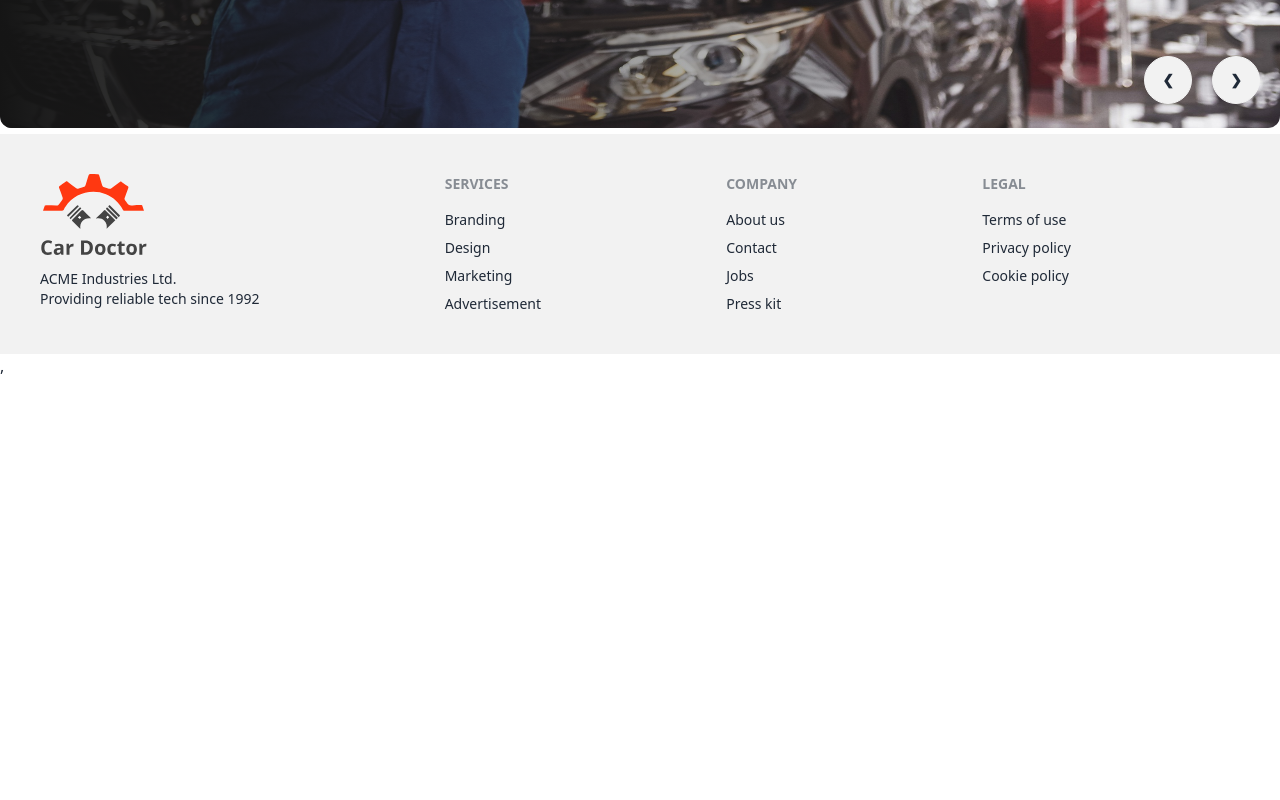
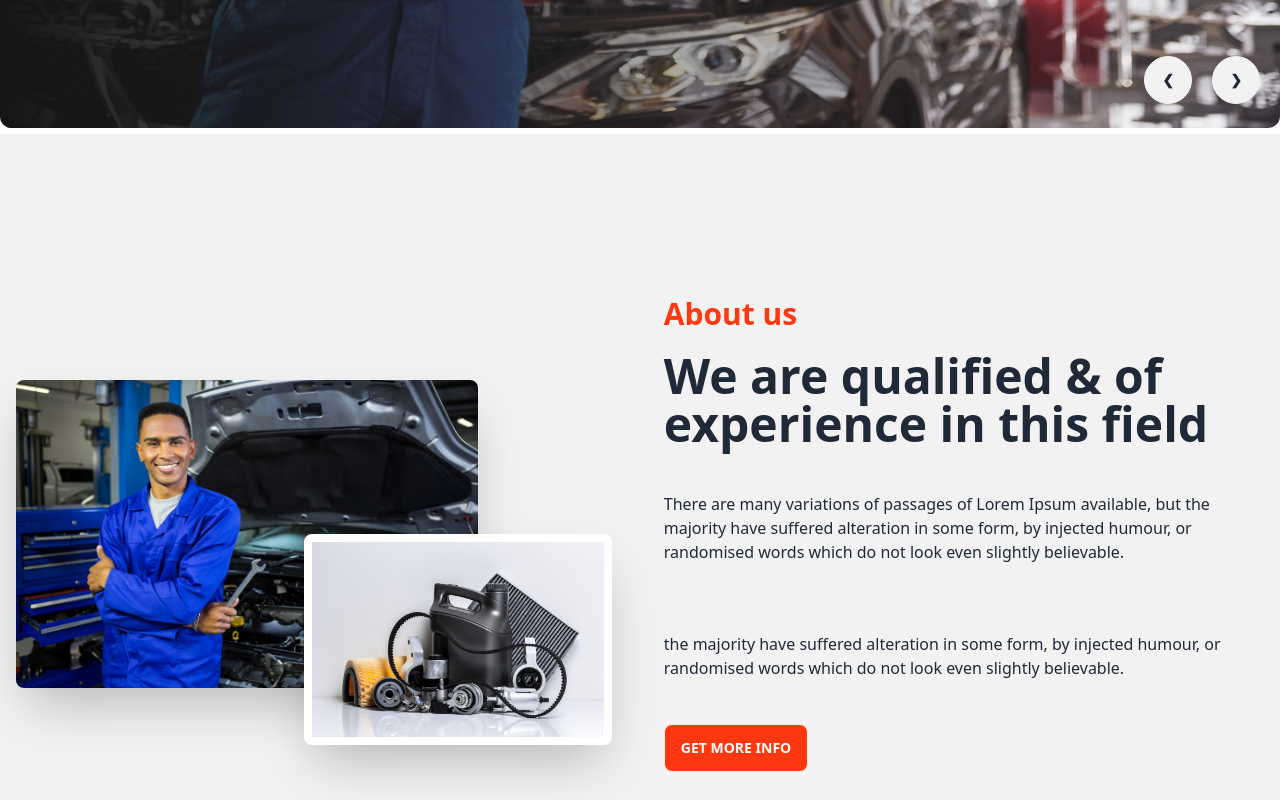
Before and after one commit to Ahammad204/car_doctor_client, a React (Vite) app: page / in a window 1280 px wide. Shown: the part 600-1400 px from the top of the page. Before the commit the page ends 978 px from the top, so only its background shows below. Built offline with nearby package versions, Linux system fonts and the light colour scheme.

Commit message:
Add About us section

```diff
--- /dev/null
+++ b/src/Pages/Home/About.jsx
@@ -0,0 +1,26 @@
+import person from '../../assets/images/about_us/person.jpg'
+import parts from '../../assets/images/about_us/parts.jpg'
+
+const About = () => {
+    return (
+        <div>
+            <div className="hero min-h-screen bg-base-200">
+                <div className="hero-content flex-col lg:flex-row">
+                   <div className='lg:w-1/2 relative'>
+                   <img src={person} className="w-3/4 rounded-lg shadow-2xl" />
+                   <img src={parts} className="w-1/2 absolute right-5 top-1/2 border-white border-8 rounded-lg shadow-2xl" />
+                   </div>
+                    <div className='lg:w-1/2 space-y-5 p-4'>
+                        <h3 className='text-3xl text-[#FF3811] font-bold'>About us</h3>
+                        <h1 className="text-5xl font-bold">We are qualified & of experience in this field</h1>
+                        <p className="py-6">There are many variations of passages of Lorem Ipsum available, but the majority have suffered alteration in some form, by injected humour, or randomised words which do not look even slightly believable. </p>
+                        <p className="py-6">the majority have suffered alteration in some form, by injected humour, or randomised words which do not look even slightly believable. </p>
+                        <button className="btn bg-[#FF3811] hover:bg-[#FF3811] text-white">Get More Info</button>
+                    </div>
+                </div>
+            </div>
+        </div>
+    );
+};
+
+export default About;
--- a/src/Pages/Home/Home.jsx
+++ b/src/Pages/Home/Home.jsx
@@ -1,3 +1,4 @@
+import About from "./About";
 import Banner from "./Banner";
 
 
@@ -5,6 +6,7 @@
     return (
         <div>
             <Banner></Banner>
+            <About></About>
         </div>
     );
 };
```
